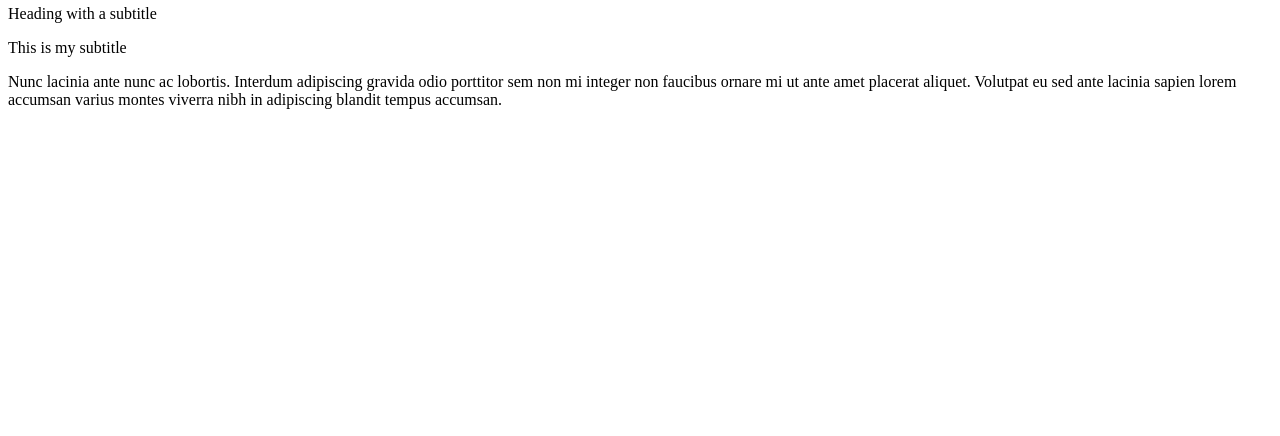
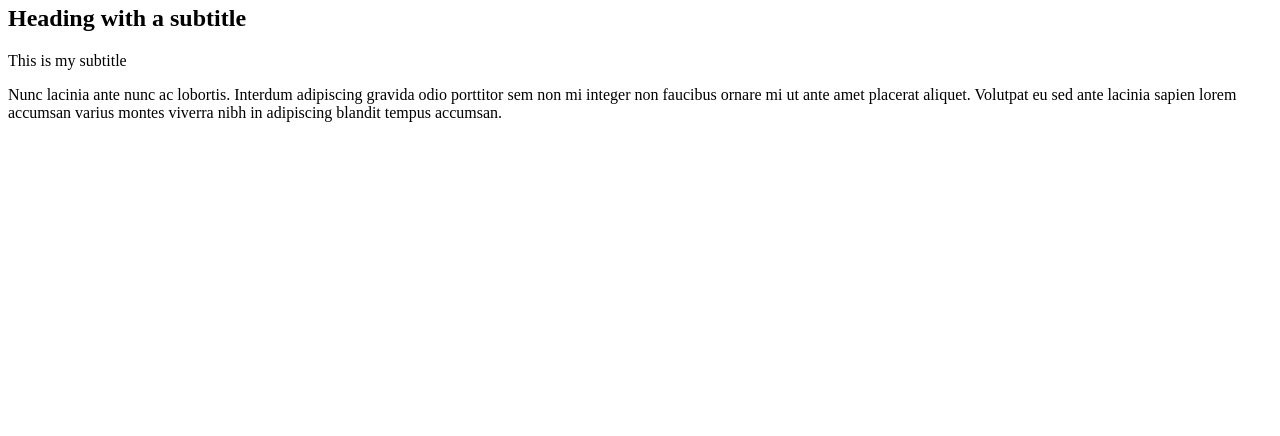
Before and after one commit to Lhaniii/holbertonschool-web_front_end, a plain HTML site: page html_advanced/13-styleguide.html in a window 1280 px wide. Shown: the part 364-800 px from the top of the page. Drawn offline with Linux system fonts and the light colour scheme.

Commit message:
task 13 complete

```diff
--- a/html_advanced/13-styleguide.html
+++ b/html_advanced/13-styleguide.html
@@ -30,10 +30,11 @@
             <header>
                 <h2>Paragraph</h2>
             </header>
-            <p>Heading with a subtitle</p>
+            <h2>Heading with a subtitle</h2>
             <p>This is my subtitle</p>
             <p> Nunc lacinia ante nunc ac lobortis. Interdum adipiscing gravida odio porttitor sem non mi integer non faucibus ornare mi ut ante amet placerat aliquet. Volutpat eu sed ante lacinia sapien lorem accumsan varius montes viverra nibh in adipiscing blandit tempus accumsan.</p>
-    </main>
+        </section>
+        </main>
     <footer>
 
     </footer>
```
